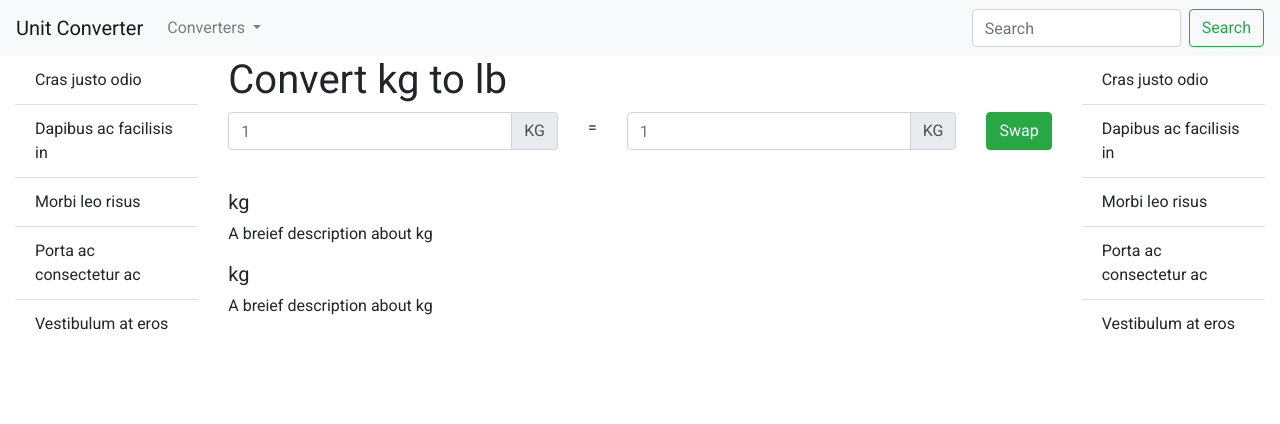
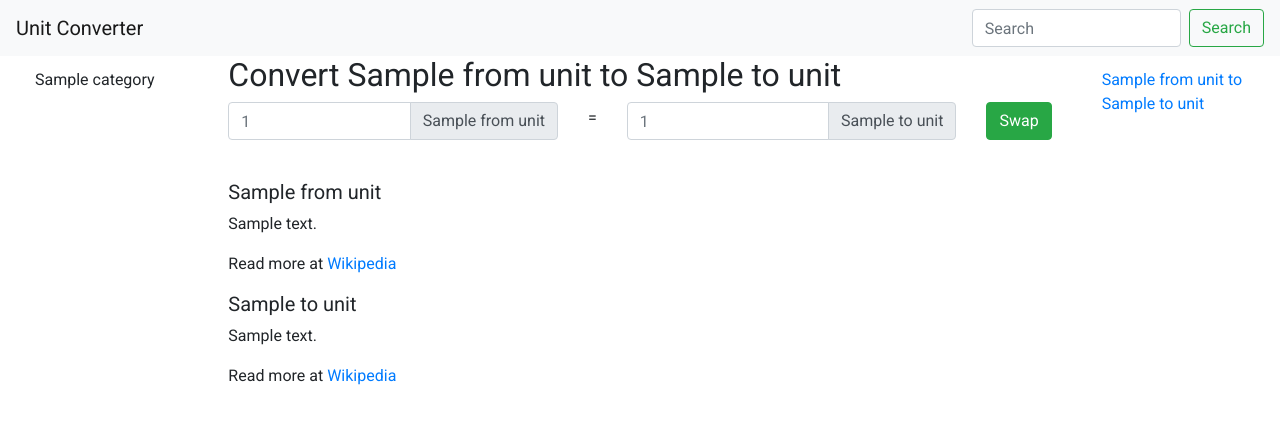
Before and after one commit to sohel284/unit-converter, a Django app: template convertersite/templates/home.html in a window 1280 px wide. Shown: the top 424 px of the page. Run offline with Django 3.2, Linux system fonts and the light colour scheme; tables that the repository leaves empty hold one stand-in row (values such as "Sample post"); the template is opened without the code that fills it: values that come from a table or form of the project are taken from there, most other values are stand-ins (such as "Sample title", 1, 10 or a date in 2020); data that the repository does not hold is empty; some libraries are stand-ins or nearby versions.

Commit message:
-added first conversion

```diff
--- a/convertersite/templates/base.html
+++ b/convertersite/templates/base.html
@@ -13,20 +13,7 @@
         <nav class="navbar navbar-expand-lg navbar-light bg-light">
             <a class="navbar-brand" href="#">Unit Converter</a>
 
-            <ul class="navbar-nav mr-auto">
-              <li class="nav-item dropdown">
-                <a class="nav-link dropdown-toggle" href="#" id="navbarDropdown" role="button" data-toggle="dropdown" aria-haspopup="true" aria-expanded="false">
-                  Converters
-                </a>
-                <div class="dropdown-menu" aria-labelledby="navbarDropdown">
-                  <a class="dropdown-item" href="#">Action</a>
-                  <a class="dropdown-item" href="#">Another action</a>
-                  <div class="dropdown-divider"></div>
-                  <a class="dropdown-item" href="#">Something else here</a>
-                </div>
-              </li>
-
-            </ul>
+            <ul class="navbar-nav mr-auto"></ul>
             <form class="form-inline my-2 my-lg-0">
               <input class="form-control mr-sm-2" type="search" placeholder="Search" aria-label="Search">
               <button class="btn btn-outline-success my-2 my-sm-0" type="submit">Search</button>
@@ -36,11 +23,9 @@
             <div class="row">
                 <div class="col-md-3 col-lg-2">
                     <ul class="list-group list-group-flush">
-                        <li class="list-group-item">Cras justo odio</li>
-                        <li class="list-group-item">Dapibus ac facilisis in</li>
-                        <li class="list-group-item">Morbi leo risus</li>
-                        <li class="list-group-item">Porta ac consectetur ac</li>
-                        <li class="list-group-item">Vestibulum at eros</li>
+                        {% for category in categories %}
+                        <li class="list-group-item">{{ category.name }}</li>
+                        {% endfor %}
                     </ul>
                 </div>
                 <div class="col-md-6 col-lg-8">
@@ -48,11 +33,13 @@
                 </div>
                 <div class="col-md-3 col-lg-2">
                     <ul class="list-group list-group-flush">
-                        <li class="list-group-item">Cras justo odio</li>
-                        <li class="list-group-item">Dapibus ac facilisis in</li>
-                        <li class="list-group-item">Morbi leo risus</li>
-                        <li class="list-group-item">Porta ac consectetur ac</li>
-                        <li class="list-group-item">Vestibulum at eros</li>
+                        {% for converter in converters %}
+                        <li class="list-group-item">
+                            <a href="{% url 'converter' converter.name %}">
+                                {{ converter.from_unit.name }} to {{ converter.to_unit.name }}
+                            </a>
+                        </li>
+                        {% endfor %}
                     </ul>
                 </div>
             </div>
--- a/convertersite/templates/home.html
+++ b/convertersite/templates/home.html
@@ -1,11 +1,12 @@
 {% extends 'base.html' %}
 {% block 'content' %}
-<h1>Convert kg to lb</h1>
+{% if conversion %}
+<h2>Convert {{conversion.from_unit.name}} to {{conversion.to_unit.name}}</h2>
 <div class="row">
     <div class="col-sm input-group">
         <input type="text" class="form-control" placeholder="1" aria-label="Recipient's username" aria-describedby="basic-addon2">
         <div class="input-group-append">
-          <span class="input-group-text" id="basic-addon2">KG</span>
+          <span class="input-group-text" id="basic-addon2">{{conversion.from_unit.symbol_name}}</span>
         </div>
     </div>
     <div class="col-sm-auto">
@@ -14,7 +15,7 @@
     <div class="col-sm input-group">
         <input type="text" class="form-control" placeholder="1" aria-label="Recipient's username" aria-describedby="basic-addon2">
         <div class="input-group-append">
-          <span class="input-group-text" id="basic-addon2">KG</span>
+          <span class="input-group-text" id="basic-addon2">{{conversion.to_unit.symbol_name}}</span>
         </div>
     </div>
     <div class="col-sm-auto">
@@ -23,12 +24,15 @@
 </div>
 <p>&nbsp;</p>
 <div class="">
-    <h5>kg</h5>
-    <p>A breief description about kg</p>
+    <h5>{{conversion.from_unit.name}}</h5>
+    <p>{{conversion.from_unit.description}}</p>
+    <p>Read more at <a href="{{ conversion.from_unit.wiki_link }}">Wikipedia</a></p>
 </div>
 
 <div class="">
-    <h5>kg</h5>
-    <p>A breief description about kg</p>
+    <h5>{{conversion.to_unit.name}}</h5>
+    <p>{{conversion.to_unit.description}}</p>
+    <p>Read more at <a href="{{ conversion.to_unit.wiki_link }}">Wikipedia</a></p>
 </div>
+{% endif %}
 {% endblock %}
--- a/unitconverterapp/admin.py
+++ b/unitconverterapp/admin.py
@@ -3,3 +3,5 @@ from unitconverterapp.models import *
 
 # Register your models here.
 admin.site.register(Category)
+admin.site.register(Unit)
+admin.site.register(Conversion)
--- a/unitconverterapp/models.py
+++ b/unitconverterapp/models.py
@@ -3,6 +3,9 @@ from django.db import models
 # Create your models here.
 class Category(models.Model):
     name = models.CharField(max_length=32)
+
+    def __str__(self):
+        return self.name
 
 
 class Unit(models.Model):
@@ -12,8 +15,15 @@ class Unit(models.Model):
     description = models.CharField(max_length=2000)
     wiki_link = models.URLField()
 
+    def __str__(self):
+        return "%s (%s)" % (self.name, self.symbol_name)
+
 
 class Conversion(models.Model):
-    from_unit = models.ForeignKey(Unit, on_delete=models.CASCADE, related_name='')
-    to_unit = models.ForeignKey(Unit, on_delete=models.CASCADE)
+    from_unit = models.ForeignKey(Unit, on_delete=models.CASCADE, related_name='from_conversions')
+    to_unit = models.ForeignKey(Unit, on_delete=models.CASCADE, related_name='to_conversions')
     rate = models.FloatField()
+    name = models.SlugField(max_length=32)
+
+    def __str__(self):
+        return self.name
--- a/unitconverterapp/urls.py
+++ b/unitconverterapp/urls.py
@@ -4,4 +4,5 @@ from unitconverterapp import views
 
 urlpatterns = [
     path('', views.home, name='home'),
+    path('<slug:converter_name>', views.home, name='converter'),
 ]
```
Also changed, not shown: unitconverterapp/views.py (+25 -2 lines), db.sqlite3 (deleted), unitconverterapp/migrations/0001_initial.py (added), 1 other file.
